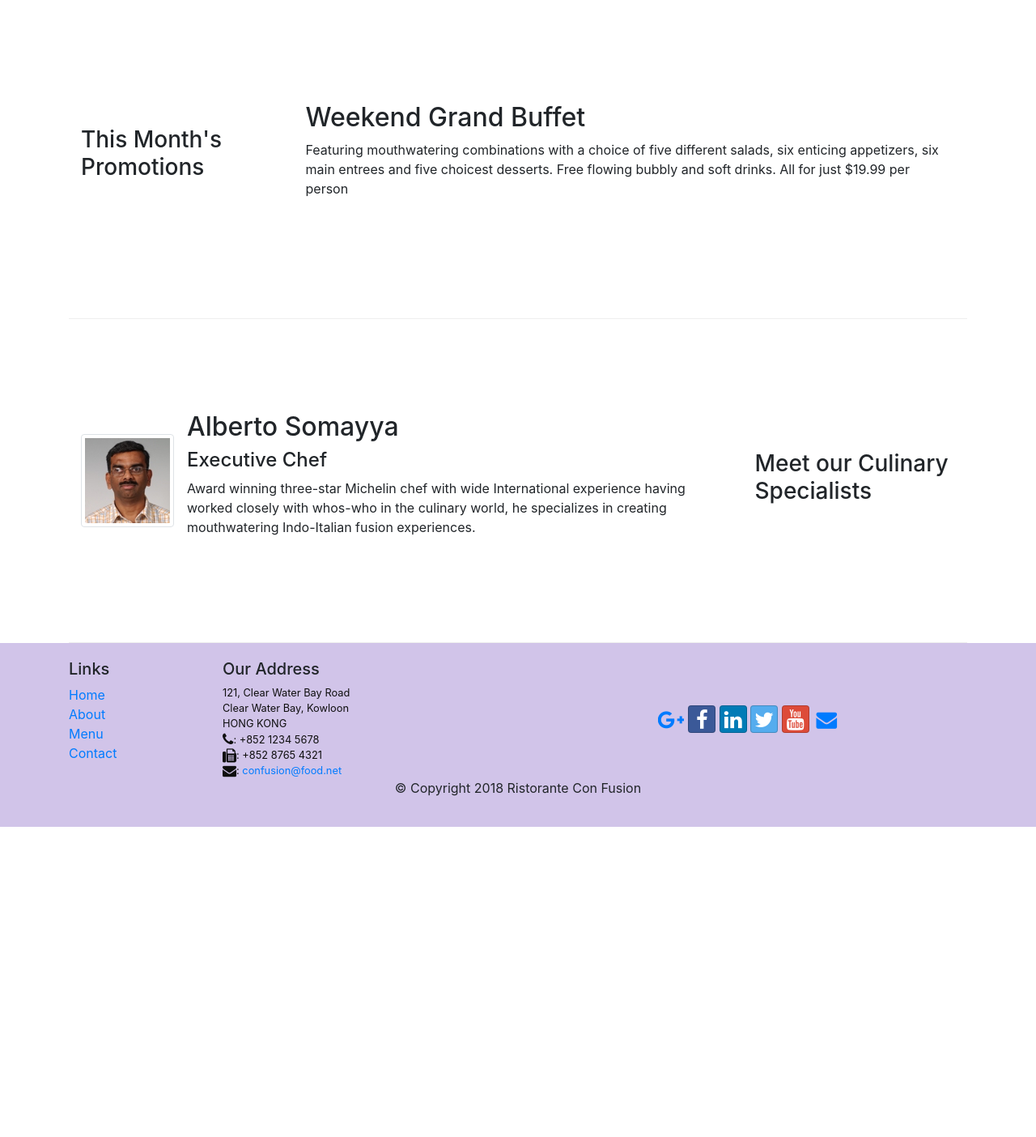
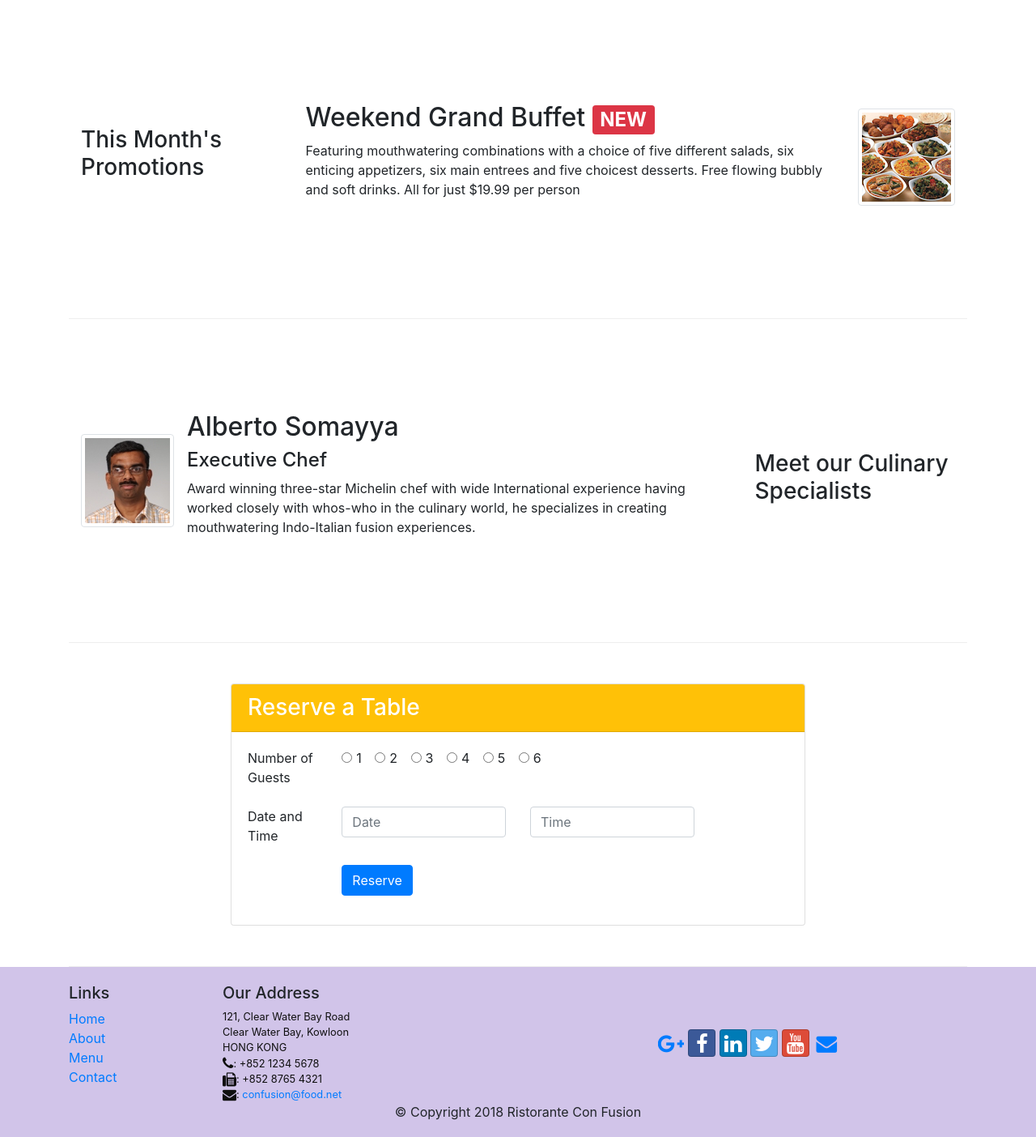
Before and after one commit to Kranthi1547/conFusion, a website: page index.html in a window 1280 px wide. Shown: the part 740-2144 px from the top of the page at 81% size. Before the commit the page ends 1761 px from the top, so only its background shows below. Drawn offline with nearby package versions, Linux system fonts and the light colour scheme.

Commit message:
Assignment 2

```diff
--- a/index.html
+++ b/index.html
@@ -17,7 +17,7 @@
 
     <nav class="navbar navbar-dark navbar-expand-sm fixed-top">
         <div class="container">
-            <button class="navbar-toggler" typ="button" data-toggle="collapse" data-target="#Navbar">
+            <button class="navbar-toggler" type="button" data-toggle="collapse" data-target="#Navbar">
                 <span class="navbar-toggler-icon"></span>
             </button>
             <a class="navbar-brand" href="#"><img src="img/logo.png" height="30" width="41"></a>
@@ -43,6 +43,9 @@
                 <div class="col-12 col-sm align-self-center">
                     <img src="img/logo.png" class="img-fliud">
                 </div>
+                <div class="col-12 col-sm align-self-center">
+                    <a class="btn btn-warning btn-sm btn-block" href="#Reserve" role="button">Reserve Table</a>
+                </div>
             </div>
         </div>
     </header>
@@ -60,18 +63,21 @@
                         <p class="d-none d-sm-block">A unique combination of Indian Uthappam (pancake) and Italian pizza, topped with Cerignola olives, ripe vine cherry tomatoes, Vidalia onion, Guntur chillies and Buffalo Paneer.</p>
                     </div>
                 </div>
-
             </div>
         </div>
-
 
         <div class="row row-content align-items-center">
             <div class="col-12 col-sm-4 col-md-3">
                 <h3>This Month's Promotions</h3>
             </div>
             <div class="col col-sm col-md">
-                <h2>Weekend Grand Buffet</h2>
-                <p>Featuring mouthwatering combinations with a choice of five different salads, six enticing appetizers, six main entrees and five choicest desserts. Free flowing bubbly and soft drinks. All for just $19.99 per person </p>
+                <div class="media">
+                    <div class="media-body">
+                        <h2 class="mt-0">Weekend Grand Buffet <span class="badge badge-danger">NEW</span></h2>
+                        <p class="d-none d-sm-block">Featuring mouthwatering combinations with a choice of five different salads, six enticing appetizers, six main entrees and five choicest desserts. Free flowing bubbly and soft drinks. All for just $19.99 per person </p>
+                    </div>
+                    <img class="d-flex ml-3 img-thumbnail align-self-center" src="img/buffet.png" alt="Buffet">
+                </div>
             </div>
         </div>
 
@@ -86,6 +92,67 @@
                         <h2 class="mt-0">Alberto Somayya</h2>
                         <h4>Executive Chef</h4>
                         <p class="d-none d-sm-block">Award winning three-star Michelin chef with wide International experience having worked closely with whos-who in the culinary world, he specializes in creating mouthwatering Indo-Italian fusion experiences. </p>
+                    </div>
+                </div>
+            </div>
+        </div>
+
+        <div class="row row-content align-items-center">
+            <div class="col-12 col-sm-8 offset-sm-2">
+                <div class="card" id="Reserve">
+                    <h3 class="card-header bg-warning text-white">Reserve a Table</h3>
+                    <div class="card-body">
+                        <form>
+                            <div class="form-group row">
+                                <label for="guests" class="col-md-2 col-from-label">Number of Guests</label>
+                                <div class="col-md-10">
+                                    <div class="form-check-inline">
+                                        <label class="form-check-label">
+                                            <input type="radio" class="form-check-input" name="optradio">1
+                                        </label>
+                                    </div>
+                                    <div class="form-check-inline">
+                                        <label class="form-check-label">
+                                            <input type="radio" class="form-check-input" name="optradio">2
+                                        </label>
+                                    </div>
+                                    <div class="form-check-inline">
+                                        <label class="form-check-label">
+                                            <input type="radio" class="form-check-input" name="optradio">3
+                                        </label>
+                                    </div>
+                                    <div class="form-check-inline">
+                                        <label class="form-check-label">
+                                            <input type="radio" class="form-check-input" name="optradio">4
+                                        </label>
+                                    </div>
+                                    <div class="form-check-inline">
+                                        <label class="form-check-label">
+                                            <input type="radio" class="form-check-input" name="optradio">5
+                                        </label>
+                                    </div>
+                                    <div class="form-check-inline">
+                                        <label class="form-check-label">
+                                            <input type="radio" class="form-check-input" name="optradio">6
+                                        </label>
+                                    </div>
+                                </div>
+                            </div>
+                            <div class="form-group row">
+                                <label for="dateandtime" class="col-md-2 col-from-label">Date and Time</label>
+                                <div class="col-md-4">
+                                    <input type="text" class="form-control" id="date" name="date" placeholder="Date">
+                                </div>
+                                <div class="col-md-4">
+                                    <input type="text" class="form-control" id="time" name="time" placeholder="Time">
+                                </div>
+                            </div>
+                            <div class="form-group row">
+                                <div class="offset-md-2 col-md-10">
+                                    <button type="submit" class="btn btn-primary">Reserve</button>
+                                </div>
+                            </div>
+                        </form>
                     </div>
                 </div>
             </div>
```
